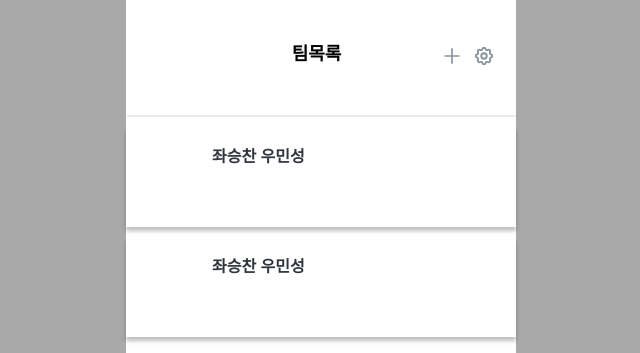
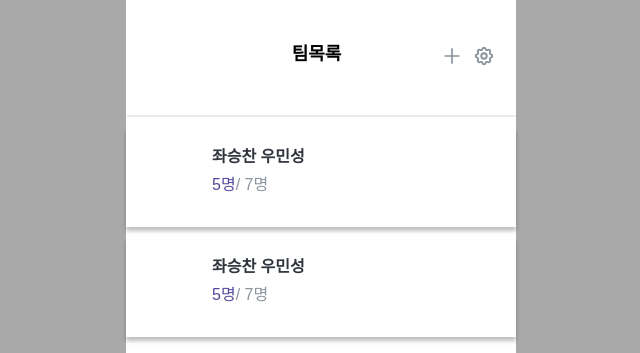
Before and after one commit to likelion-maestro/Maestro-fe, a React (Create React App) app in the folder maestro-fe/: page /TeamList in a window 1280 px wide. Shown: the top 353 px of the page, without its empty margins (319-959 px from the left). Built offline with nearby package versions, Linux system fonts and the light colour scheme.

Commit message:
feat: TeamList Edit

```diff
--- a/maestro-fe/src/pages/TeamPage/TeamList/index.jsx
+++ b/maestro-fe/src/pages/TeamPage/TeamList/index.jsx
@@ -44,11 +44,15 @@ const TextWrapper = styled.div`
   position: relative;
   top: 22px;
   left: 86px;
-  font-weight: 800;
-  font-size: 16px;
+  font-weight: ${(props) => (props.fontweight ? props.fontweight : "800")};
+  font-size: ${(props) => (props.fontsize ? props.fontsize : "16px")};
   color: ${(props) => (props.color ? props.color : "#2F343D")};
 `;
-
+const Wrapper = styled.div`
+  margin-top: 12px;
+  display: flex;
+  flex-direction: row;
+`;
 const TeamList = () => {
   const navigate = useNavigate();
 
@@ -73,9 +77,25 @@ const TeamList = () => {
       <Line />
       <Container>
         <TextWrapper>좌승찬 우민성</TextWrapper>
+        <Wrapper>
+          <TextWrapper fontweight="400" color="#564B9A">
+            5명
+          </TextWrapper>
+          <TextWrapper fontweight="400" color="#8B949F">
+            / 7명
+          </TextWrapper>
+        </Wrapper>
       </Container>
       <Container>
         <TextWrapper>좌승찬 우민성</TextWrapper>
+        <Wrapper>
+          <TextWrapper fontweight="400" color="#564B9A">
+            5명
+          </TextWrapper>
+          <TextWrapper fontweight="400" color="#8B949F">
+            / 7명
+          </TextWrapper>
+        </Wrapper>
       </Container>
       <Navigate />
     </Layout>
```
